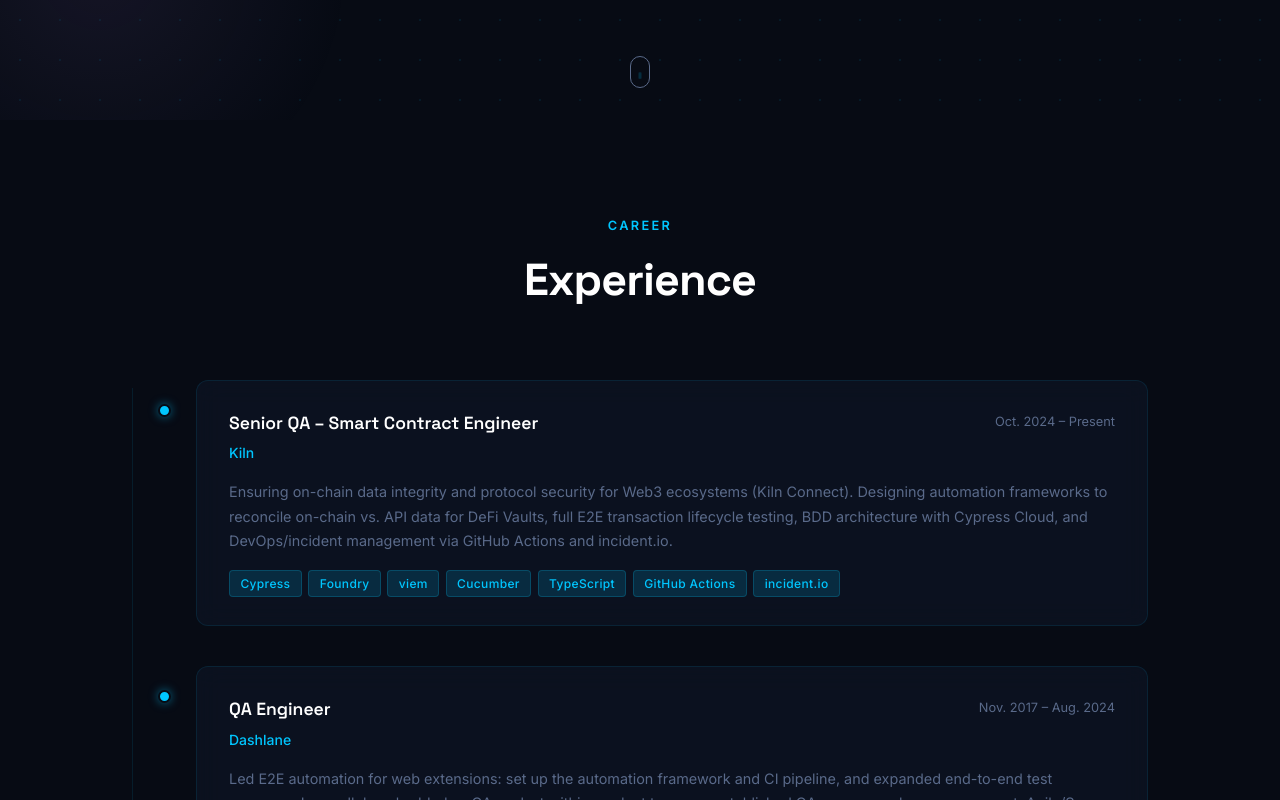
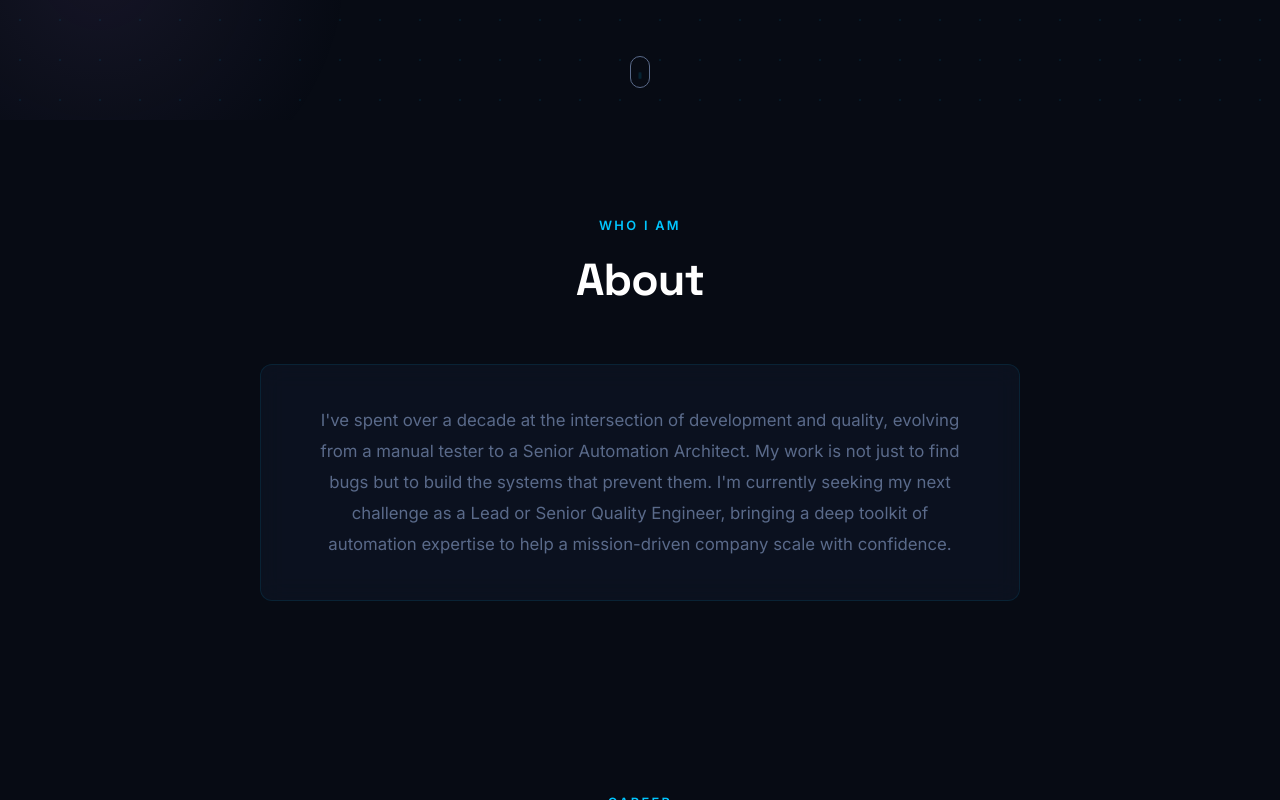
Before and after one commit to Romain73/rm.dev, a React (Vite) app in the folder portfolio/: page / in a window 1280 px wide. Shown: the part 680-1480 px from the top of the page. Built offline with nearby package versions, Linux system fonts and the light colour scheme.

Commit message:
add-about

```diff
--- a/portfolio/src/App.jsx
+++ b/portfolio/src/App.jsx
@@ -1,6 +1,7 @@
 import './index.css'
 import Navbar from './components/Navbar'
 import Hero from './components/Hero'
+import About from './components/About'
 import Experience from './components/Experience'
 import Skills from './components/Skills'
 import Contact from './components/Contact'
@@ -10,6 +11,7 @@
     <>
       <Navbar />
       <Hero />
+      <About />
       <Experience />
       <Skills />
       <Contact />
--- /dev/null
+++ b/portfolio/src/components/About.jsx
@@ -0,0 +1,23 @@
+import styles from './About.module.css'
+
+export default function About() {
+  return (
+    <section id="about" className={styles.section}>
+      <div className="container">
+        <div className={styles.header}>
+          <span className={styles.label}>Who I am</span>
+          <h2 className={styles.title}>About</h2>
+        </div>
+        <div className={styles.card}>
+          <p className={styles.text}>
+            I've spent over a decade at the intersection of development and quality, evolving from a
+            manual tester to a Senior Automation Architect. My work is not just to find bugs but to
+            build the systems that prevent them. I'm currently seeking my next challenge as a Lead or
+            Senior Quality Engineer, bringing a deep toolkit of automation expertise to help a
+            mission-driven company scale with confidence.
+          </p>
+        </div>
+      </div>
+    </section>
+  )
+}
--- /dev/null
+++ b/portfolio/src/components/About.module.css
@@ -0,0 +1,43 @@
+.section {
+  padding: 6rem 0;
+}
+
+.header {
+  text-align: center;
+  margin-bottom: 3rem;
+}
+
+.label {
+  font-size: 0.8rem;
+  font-weight: 600;
+  color: var(--accent);
+  letter-spacing: 0.18em;
+  text-transform: uppercase;
+  display: block;
+  margin-bottom: 0.5rem;
+}
+
+.title {
+  font-family: var(--font-main);
+  font-size: clamp(2rem, 5vw, 2.8rem);
+  font-weight: 700;
+  color: #fff;
+  letter-spacing: -0.02em;
+}
+
+.card {
+  max-width: 760px;
+  margin: 0 auto;
+  background: var(--glass);
+  border: 1px solid var(--border);
+  border-radius: 12px;
+  padding: 2.5rem 3rem;
+  backdrop-filter: blur(12px);
+}
+
+.text {
+  font-size: 1.05rem;
+  color: var(--text-muted);
+  line-height: 1.85;
+  text-align: center;
+}
--- a/portfolio/src/components/Contact.jsx
+++ b/portfolio/src/components/Contact.jsx
@@ -1,6 +1,25 @@
+import { useState } from 'react'
 import styles from './Contact.module.css'
 
 export default function Contact() {
+  const [status, setStatus] = useState('idle')
+
+  async function handleSubmit(e) {
+    e.preventDefault()
+    setStatus('sending')
+    const res = await fetch('https://formspree.io/f/xzdkavpd', {
+      method: 'POST',
+      headers: { 'Accept': 'application/json' },
+      body: new FormData(e.target),
+    })
+    if (res.ok) {
+      setStatus('sent')
+      e.target.reset()
+    } else {
+      setStatus('error')
+    }
+  }
+
   return (
     <section id="contact" className={styles.section}>
       <div className="container">
@@ -13,22 +32,24 @@
         </div>
 
         <div className={styles.card}>
-          <form className={styles.form}>
+          <form className={styles.form} onSubmit={handleSubmit}>
             <div className={styles.row}>
               <div className={styles.field}>
                 <label className={styles.label2}>Name</label>
-                <input className={styles.input} type="text" placeholder="Your name" />
+                <input className={styles.input} type="text" name="name" placeholder="Your name" required />
               </div>
               <div className={styles.field}>
                 <label className={styles.label2}>Email</label>
-                <input className={styles.input} type="email" placeholder="your@email.com" />
+                <input className={styles.input} type="email" name="email" placeholder="your@email.com" required />
               </div>
             </div>
             <div className={styles.field}>
               <label className={styles.label2}>Message</label>
-              <textarea className={styles.textarea} rows={5} placeholder="What's on your mind?" />
+              <textarea className={styles.textarea} name="message" rows={5} placeholder="What's on your mind?" required />
             </div>
-            <button type="submit" className={styles.btn}>Send Message</button>
+            <button type="submit" className={styles.btn} disabled={status === 'sending'}>
+              {status === 'sending' ? 'Sending…' : status === 'sent' ? 'Message Sent!' : status === 'error' ? 'Error — try again' : 'Send Message'}
+            </button>
           </form>
 
           <div className={styles.divider} />
@@ -38,7 +59,7 @@
               <span className={styles.socialIcon}>in</span>
               <span>LinkedIn</span>
             </a>
-            <a href="https://github.com/" target="_blank" rel="noreferrer" className={styles.social}>
+            <a href="https://github.com/Romain73" target="_blank" rel="noreferrer" className={styles.social}>
               <span className={styles.socialIcon}>gh</span>
               <span>GitHub</span>
             </a>
--- a/portfolio/src/components/Hero.jsx
+++ b/portfolio/src/components/Hero.jsx
@@ -1,35 +1,38 @@
-import { useEffect, useState } from 'react'
-import styles from './Hero.module.css'
+import { useEffect, useState } from "react";
+import styles from "./Hero.module.css";
 
 const roles = [
-  'Senior QA Engineer',
-  'Smart Contract Engineer',
-  'Web3 Quality Lead',
-  'DeFi Test Architect',
-]
+  "Senior QA Engineer",
+  "Software Quality Engineer",
+  "Web3 Quality Lead",
+  "DeFi Test Architect",
+];
 
 export default function Hero() {
-  const [roleIndex, setRoleIndex] = useState(0)
-  const [displayed, setDisplayed] = useState('')
-  const [deleting, setDeleting] = useState(false)
+  const [roleIndex, setRoleIndex] = useState(0);
+  const [displayed, setDisplayed] = useState("");
+  const [deleting, setDeleting] = useState(false);
 
   useEffect(() => {
-    const current = roles[roleIndex]
-    let timeout
+    const current = roles[roleIndex];
+    let timeout;
 
     if (!deleting && displayed.length < current.length) {
-      timeout = setTimeout(() => setDisplayed(current.slice(0, displayed.length + 1)), 60)
+      timeout = setTimeout(
+        () => setDisplayed(current.slice(0, displayed.length + 1)),
+        60,
+      );
     } else if (!deleting && displayed.length === current.length) {
-      timeout = setTimeout(() => setDeleting(true), 2200)
+      timeout = setTimeout(() => setDeleting(true), 2200);
     } else if (deleting && displayed.length > 0) {
-      timeout = setTimeout(() => setDisplayed(displayed.slice(0, -1)), 35)
+      timeout = setTimeout(() => setDisplayed(displayed.slice(0, -1)), 35);
     } else if (deleting && displayed.length === 0) {
-      setDeleting(false)
-      setRoleIndex((roleIndex + 1) % roles.length)
+      setDeleting(false);
+      setRoleIndex((roleIndex + 1) % roles.length);
     }
 
-    return () => clearTimeout(timeout)
-  }, [displayed, deleting, roleIndex])
+    return () => clearTimeout(timeout);
+  }, [displayed, deleting, roleIndex]);
 
   return (
     <section id="hero" className={styles.hero}>
@@ -47,8 +50,12 @@
           Software · Blockchain · Smart Contracts
         </p>
         <div className={styles.actions}>
-          <a href="#experience" className={styles.btnPrimary}>View Experience</a>
-          <a href="#contact" className={styles.btnSecondary}>Get in Touch</a>
+          <a href="#experience" className={styles.btnPrimary}>
+            View Experience
+          </a>
+          <a href="#contact" className={styles.btnSecondary}>
+            Get in Touch
+          </a>
         </div>
 
         <div className={styles.stats}>
@@ -73,5 +80,5 @@
         <span />
       </div>
     </section>
-  )
+  );
 }
--- a/portfolio/src/components/Navbar.jsx
+++ b/portfolio/src/components/Navbar.jsx
@@ -1,7 +1,7 @@
 import { useState, useEffect } from 'react'
 import styles from './Navbar.module.css'
 
-const links = ['Experience', 'Skills', 'Contact']
+const links = ['About', 'Experience', 'Skills', 'Contact']
 
 export default function Navbar() {
   const [scrolled, setScrolled] = useState(false)
```
